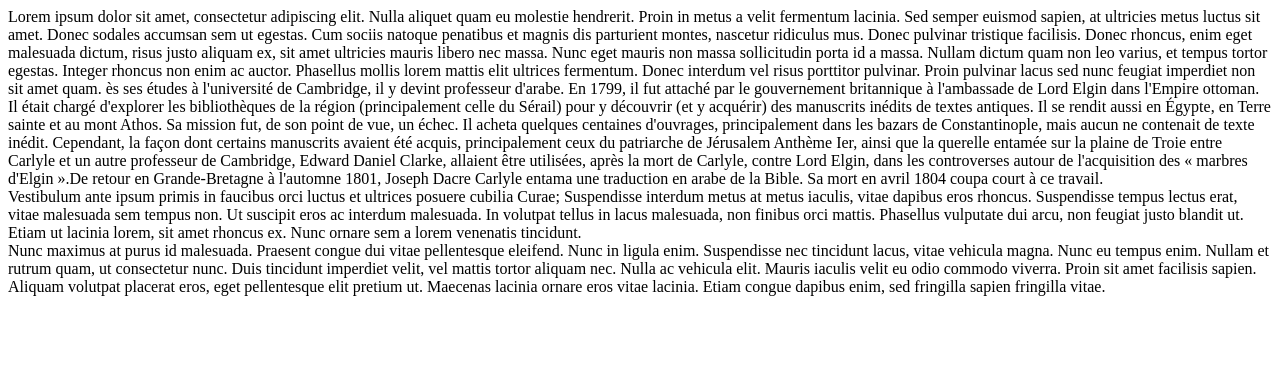
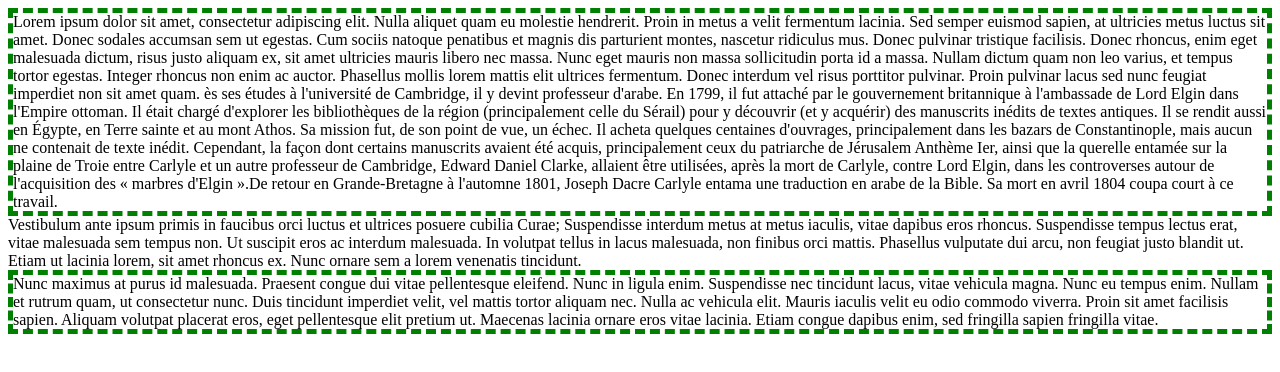
Before and after one commit to yacinemsd/JQuery1, a plain HTML site: page Exercice_9/index.html in a window 1280 px wide. Drawn offline with Linux system fonts and the light colour scheme.

Commit message:
css border

```diff
--- a/Exercice_9/index.html
+++ b/Exercice_9/index.html
@@ -16,6 +16,8 @@
     Nunc maximus at purus id malesuada. Praesent congue dui vitae pellentesque eleifend. Nunc in ligula enim. Suspendisse nec tincidunt lacus, vitae vehicula magna. Nunc eu tempus enim. Nullam et rutrum quam, ut consectetur nunc. Duis tincidunt imperdiet velit, vel mattis tortor aliquam nec. Nulla ac vehicula elit. Mauris iaculis velit eu odio commodo viverra. Proin sit amet facilisis sapien. Aliquam volutpat placerat eros, eget pellentesque elit pretium ut. Maecenas lacinia ornare eros vitae lacinia. Etiam congue dapibus enim, sed fringilla sapien fringilla vitae.
   </div>
   <script>
+  $("#firstText").css("border","5px green dashed");
+  $("#thirdText").css("border","5px green dashed");
   </script>
 </body>
 </html>
```
